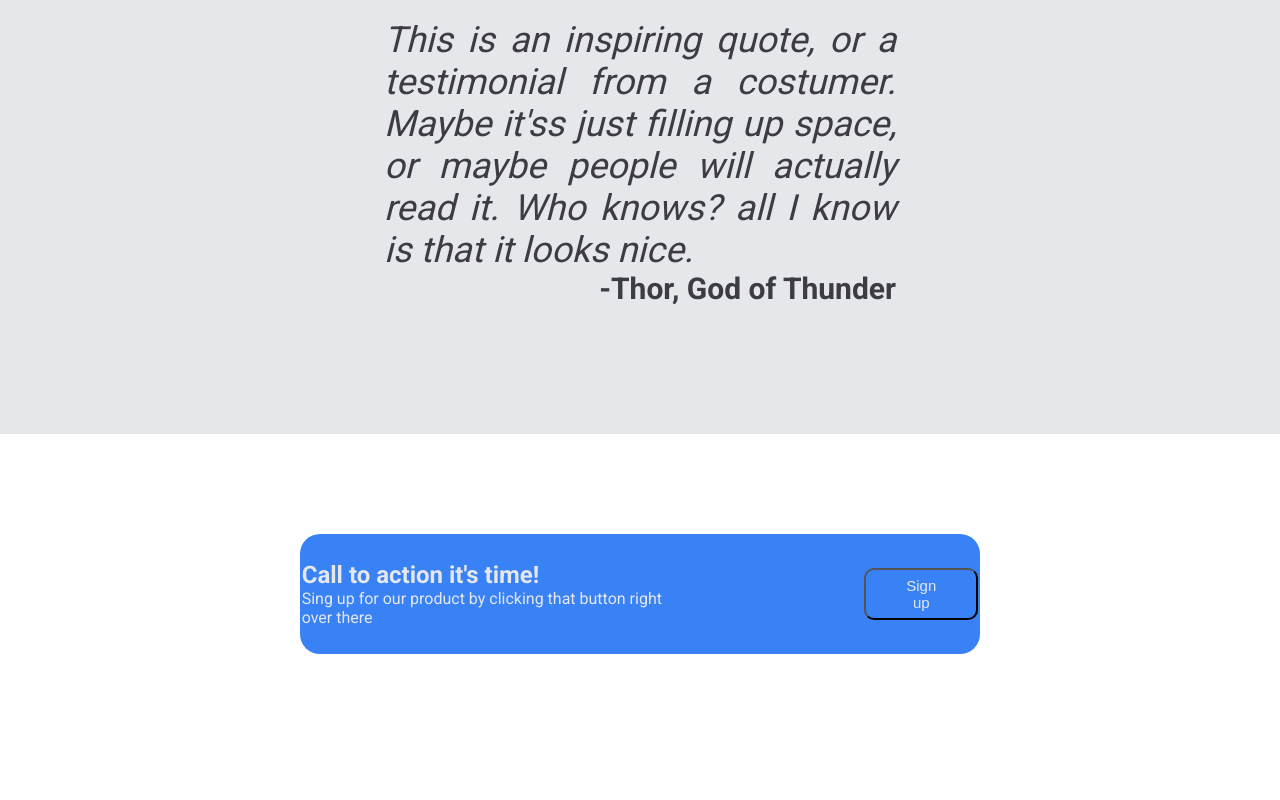
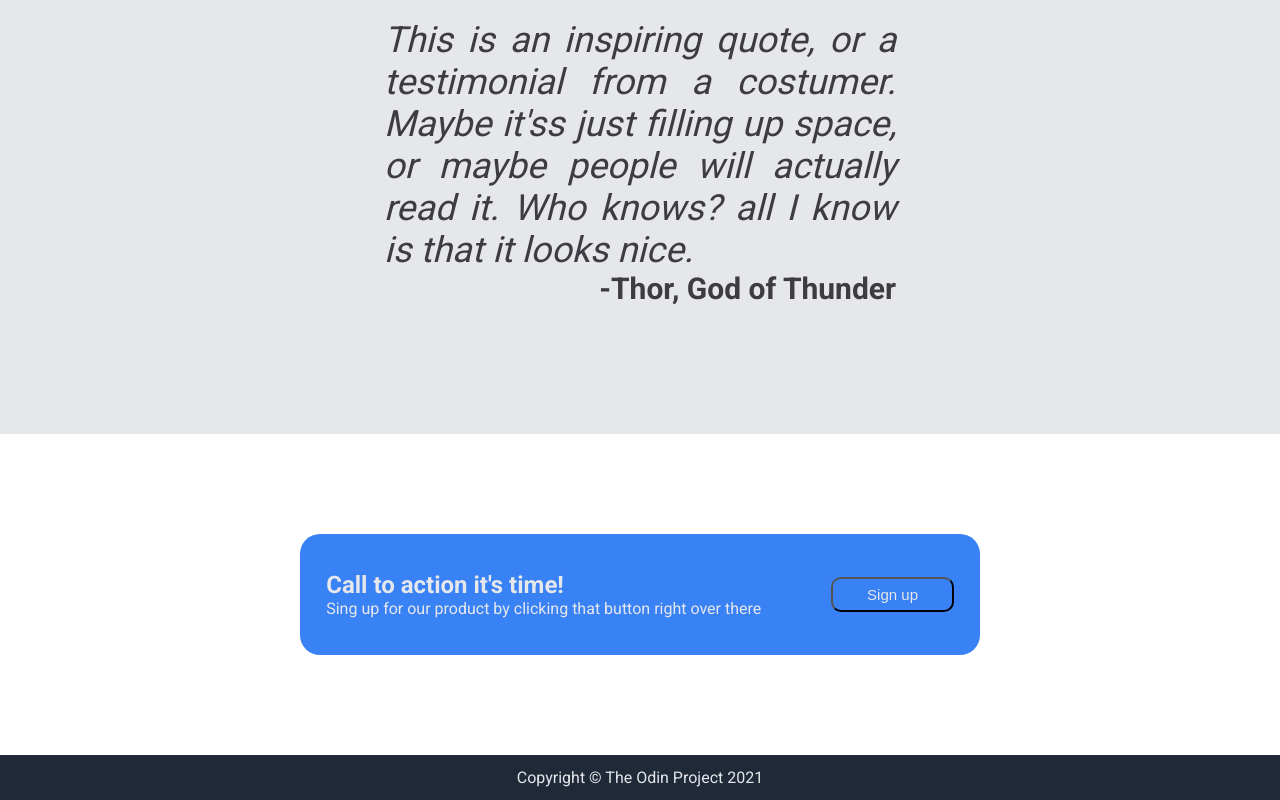
Before and after one commit to Ldiasr18/OdinProject-LandingPage, a plain HTML site: page index.html in a window 1280 px wide. Shown: the part 1215-2015 px from the top of the page. Before the commit the page ends 1969 px from the top, so only its background shows below. Drawn offline with Linux system fonts and the light colour scheme.

Commit message:
added footer and fixed the margin of the call to action

```diff
--- a/css/style.css
+++ b/css/style.css
@@ -152,8 +152,13 @@ body {
     padding: 4% 0.25%;
     align-items: center;
     justify-content: center;
-    gap: 200px;
+    gap: 50px;
 }
+
+.CallToActionText{
+    margin: 10px;
+}
+
 
 .callToAction button {
     border-width: 2px;
@@ -162,4 +167,13 @@ body {
     padding: 1% 5%;
     background-color: #3882f6;
     color:#e5e7eb;
+    margin: 10px;
 }
+
+
+footer{
+    background-color: #1F2937;
+    padding: 1%;
+    color:#E5E7EB;
+    text-align: center;
+}
--- a/index.html
+++ b/index.html
@@ -68,13 +68,17 @@
     </div>
     <div class="containerWhite">
         <div class="callToAction">
-            <div class="containerText">
-            <h2> Call to action it's time!</h2>
-            <p>Sing up for our product by clicking that button right over there</p>
-        </div>
+            <div class="CallToActionText">
+                <h2> Call to action it's time!</h2>
+                <p>Sing up for our product by clicking that button right over there</p>
+            </div>
             <button>Sign up</button>
         </div>
     </div>
+    <footer>
+        <p>Copyright &copy; The Odin Project 2021</p>
+    </footer>
+
 
 </body>
 
```
